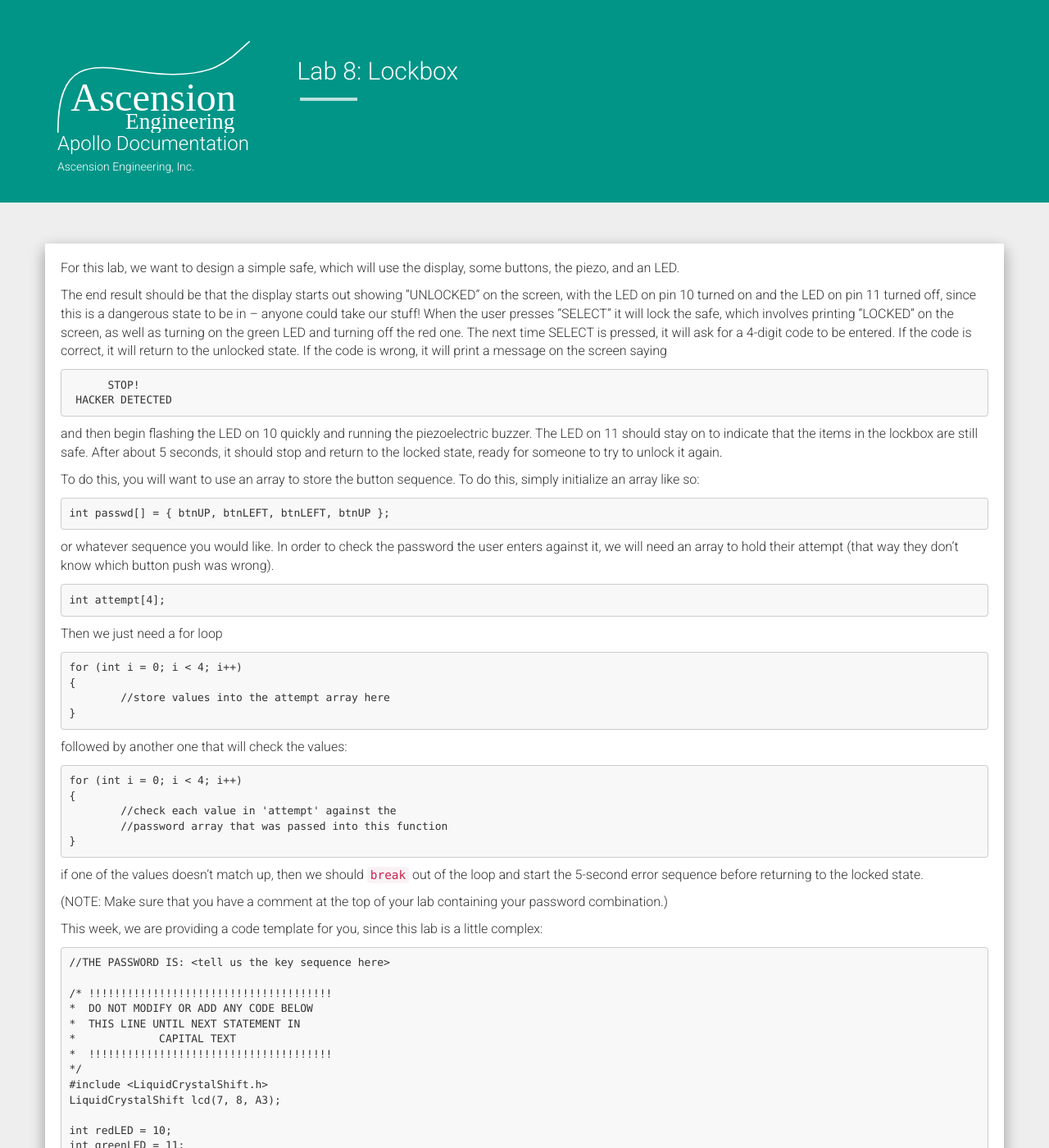
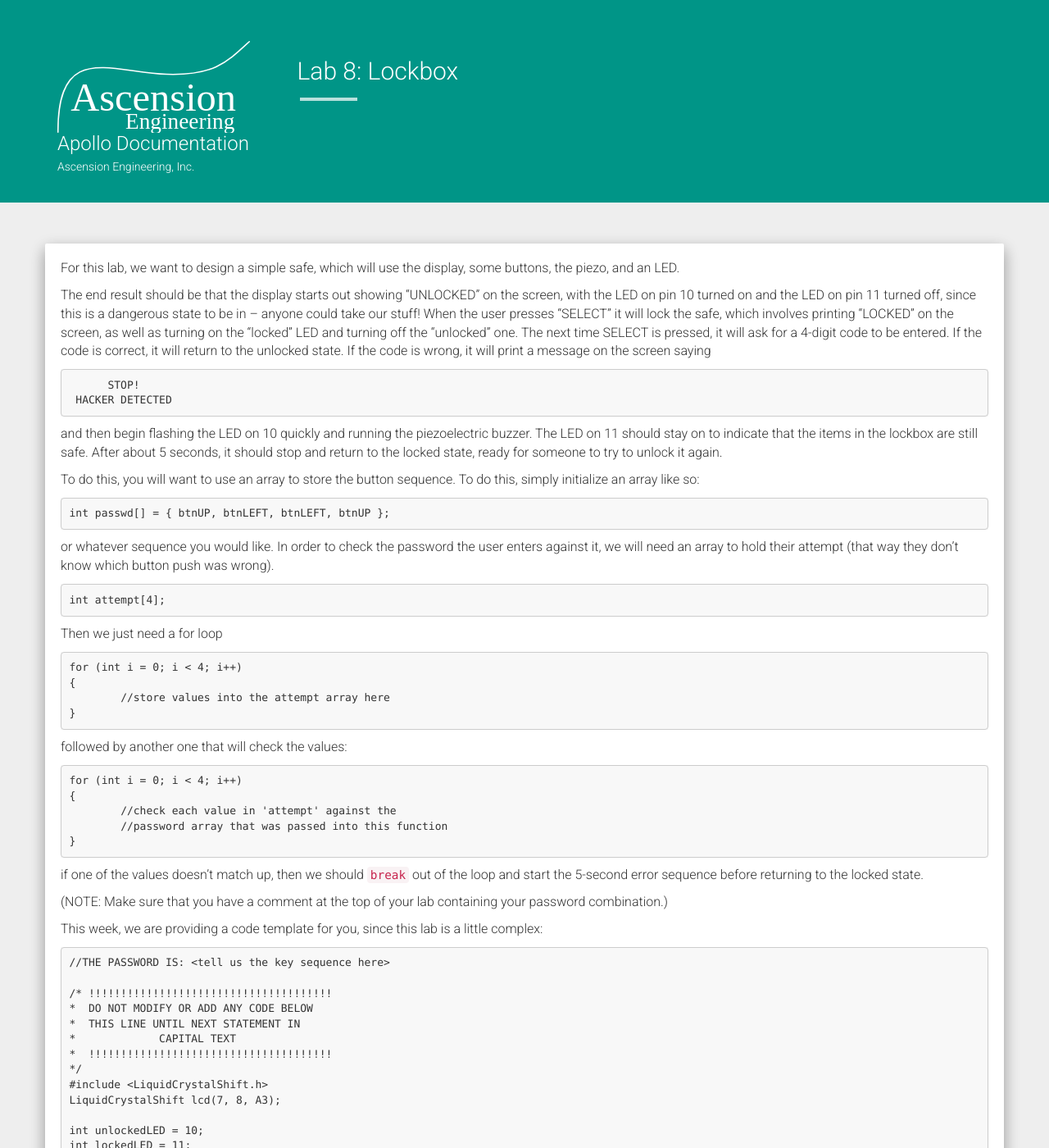
Before and after one commit to AscensionEngineering/ascensionengineering.github.io, a Jekyll site: the page built from _posts/2015-07-19-lab-8-security-system.markdown, in a window 1280 px wide and 1400 px high. Shown: the whole window at 82% size. Built offline with Jekyll 4.4.1, drawn with Linux system fonts in a browser that asks for light colours; nearby versions of some CDN libraries; comment, search, counter and statistics services are not loaded; some of the changed text lies outside the part shown.

Commit message:
change LED names

```diff
--- a/_posts/2015-07-19-lab-8-security-system.markdown
+++ b/_posts/2015-07-19-lab-8-security-system.markdown
@@ -7,7 +7,7 @@ categories: others
 
 For this lab, we want to design a simple safe, which will use the display, some buttons, the piezo, and an LED.
 
-The end result should be that the display starts out showing "UNLOCKED" on the screen, with the LED on pin 10 turned on and the LED on pin 11 turned off, since this is a dangerous state to be in -- anyone could take our stuff! When the user presses "SELECT" it will lock the safe, which involves printing "LOCKED" on the screen, as well as turning on the green LED and turning off the red one. The next time SELECT is pressed, it will ask for a 4-digit code to be entered. If the code is correct, it will return to the unlocked state. If the code is wrong, it will print a message on the screen saying
+The end result should be that the display starts out showing "UNLOCKED" on the screen, with the LED on pin 10 turned on and the LED on pin 11 turned off, since this is a dangerous state to be in -- anyone could take our stuff! When the user presses "SELECT" it will lock the safe, which involves printing "LOCKED" on the screen, as well as turning on the "locked" LED and turning off the "unlocked" one. The next time SELECT is pressed, it will ask for a 4-digit code to be entered. If the code is correct, it will return to the unlocked state. If the code is wrong, it will print a message on the screen saying
 
           STOP!
      HACKER DETECTED
@@ -54,8 +54,8 @@ This week, we are providing a code template for you, since this lab is a little
     #include <LiquidCrystalShift.h>
     LiquidCrystalShift lcd(7, 8, A3);
 
-    int redLED = 10;
-    int greenLED = 11;
+    int unlockedLED = 10;
+    int lockedLED = 11;
     int piezo = 9;
 
     enum Keycodes : int
@@ -103,8 +103,8 @@ This week, we are providing a code template for you, since this lab is a little
 
 
     void setup() {
-      pinMode(redLED, OUTPUT);
-      pinMode(greenLED, OUTPUT);
+      pinMode(unlockedLED, OUTPUT);
+      pinMode(lockedLED, OUTPUT);
       pinMode(piezo, OUTPUT);
       lcd.begin(16, 2); //it is a 16 x 2 character display
       // put your setup code here, to run once:
@@ -152,8 +152,8 @@ This week, we are providing a code template for you, since this lab is a little
     void unlock() {
       lcd.clear();
       lcd.print("UNLOCKED");
-      digitalWrite(redLED, HIGH);
-      digitalWrite(greenLED, LOW);
+      digitalWrite(unlockedLED, HIGH);
+      digitalWrite(lockedLED, LOW);
       waitForKey(btnSELECT);
       lock();
     }
@@ -195,7 +195,7 @@ This week, we are providing a code template for you, since this lab is a little
     void unlockFailure() {
       /* You must implement the unlockFailure function
        *
-       * This function will flash the red LED and make
+       * This function will flash the "unlocked" LED and make
        * the piezoelectric speaker buzz, as described
        * in the lab documentation. It should do so for
        * approximately 5 seconds, while showing the given
```
